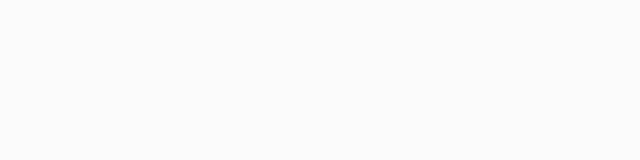
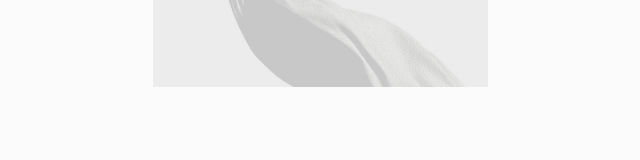
Before and after one commit to Oleg-Butenko/code-ua-project, a plain HTML site: page index.html in a window 1280 px wide. Shown: the whole page, without its empty margins (320-960 px from the left). Drawn offline with nearby package versions, Linux system fonts and the light colour scheme.

Commit message:
Deploying to gh-pages from @ Oleg-Butenko/code-ua-project@ce7db9f78511fb59f67a1ce8b53c93659e0a1bc8 🚀

```diff
--- a/index.html
+++ b/index.html
@@ -18,7 +18,7 @@
   <body>
     <header class="header">
   <div class="container">
-    <img src="../img/advertisement/advertisement-desk-bg-min.png" alt="" />
+    <img src="/code-ua-project/assets/advertisement-desk-bg-min-Dx0a-WfM.png" alt="test" />
   </div>
 </header>
 
```
Also changed, not shown: assets/advertisement-desk-bg-min-Dx0a-WfM.png (added).
